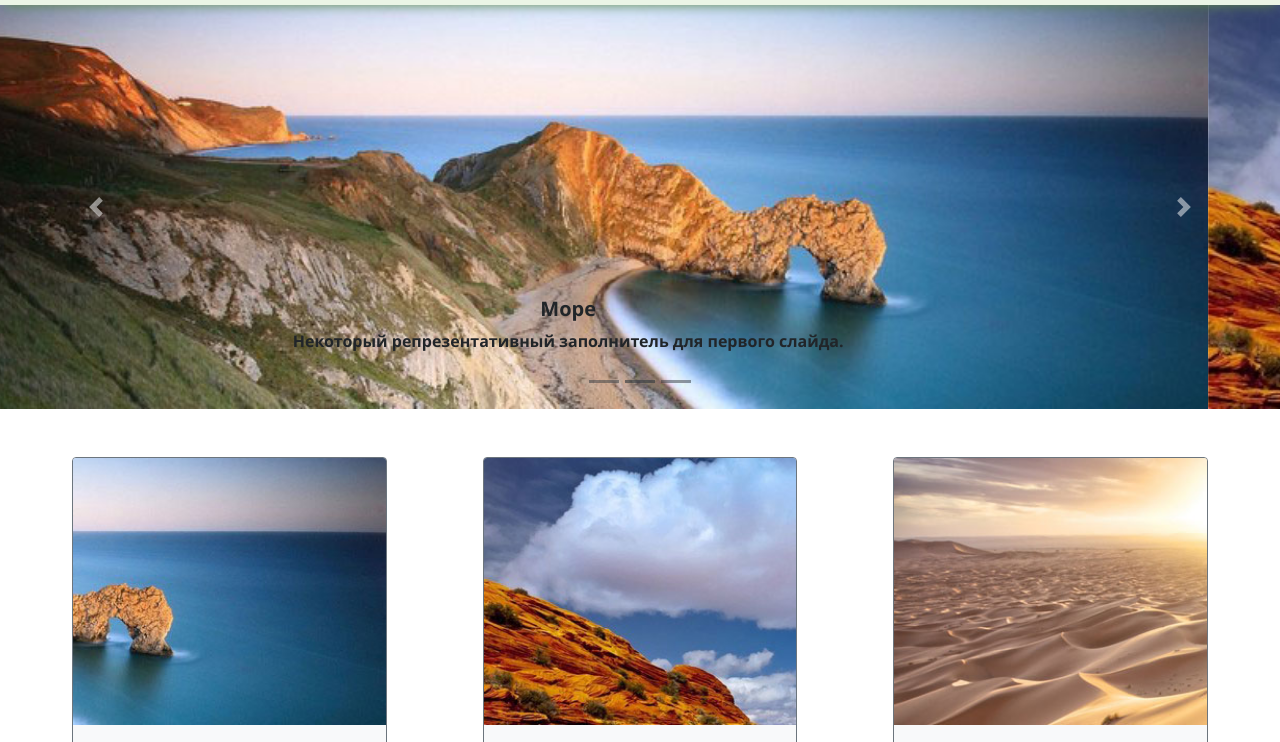
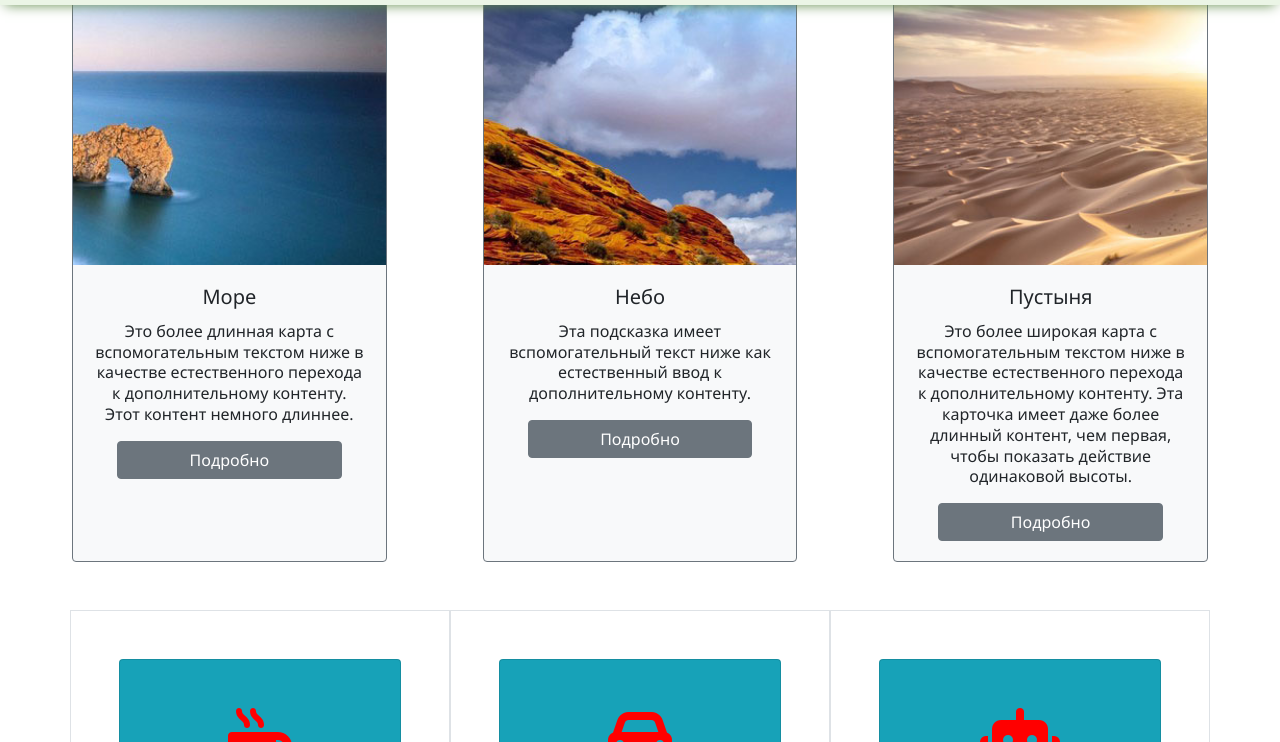
Before and after one commit to nappelbaum/testGit, a plain HTML site: page index.html in a window 1280 px wide. Shown: the part 51-793 px from the top of the page. Drawn offline with nearby package versions, Linux system fonts and the light colour scheme.

Commit message:
Change index

```diff
--- a/index.html
+++ b/index.html
@@ -120,7 +120,7 @@
     </style>
   </head>
   <body>
-    <!-- Main menu start -->
+    <!-- Main menu start GGGGIIIITTT -->
     <nav
       class="navbar w-100 navbar-expand-lg navbar-light bg-light main-navbar"
     >
@@ -188,80 +188,6 @@
       </div>
     </nav>
     <!-- Main menu end -->
-
-    <!-- Carusel start -->
-    <div
-      id="carouselExampleCaptions"
-      class="carousel slide"
-      data-ride="carousel"
-    >
-      <ol class="carousel-indicators">
-        <li
-          data-target="#carouselExampleCaptions"
-          data-slide-to="0"
-          class="bg-dark"
-          class="active"
-        ></li>
-        <li
-          data-target="#carouselExampleCaptions"
-          class="bg-dark"
-          data-slide-to="1"
-        ></li>
-        <li
-          data-target="#carouselExampleCaptions"
-          class="bg-dark"
-          data-slide-to="2"
-        ></li>
-      </ol>
-      <div class="carousel-inner">
-        <div class="carousel-item active">
-          <img src="./img/slide-1.jpg" class="d-block w-100" alt="Море" />
-          <div class="carousel-caption text-body d-none d-md-block">
-            <h5 class="font-weight-bold">Море</h5>
-            <p class="font-weight-bold">
-              Некоторый репрезентативный заполнитель для первого слайда.
-            </p>
-          </div>
-        </div>
-        <div class="carousel-item">
-          <img src="./img/slide-2.jpg" class="d-block w-100" alt="Небо" />
-          <div class="carousel-caption text-body d-none d-md-block">
-            <h5 class="font-weight-bold">Небо</h5>
-            <p class="font-weight-bold">
-              Некоторый репрезентативный заполнитель для второго слайда.
-            </p>
-          </div>
-        </div>
-        <div class="carousel-item">
-          <img src="./img/slide-3.jpg" class="d-block w-100" alt="Пустыня" />
-          <div class="carousel-caption text-body d-none d-md-block">
-            <h5 class="font-weight-bold">Пустыня</h5>
-            <p class="font-weight-bold">
-              Некоторый репрезентативный заполнитель для третьего слайда.
-            </p>
-          </div>
-        </div>
-      </div>
-      <a
-        class="carousel-control-prev"
-        href="#carouselExampleCaptions"
-        role="button"
-        data-slide="prev"
-      >
-        <span class="carousel-control-prev-icon" aria-hidden="true"></span>
-        <span class="sr-only">Предыдущий</span>
-      </a>
-      <a
-        class="carousel-control-next"
-        href="#carouselExampleCaptions"
-        role="button"
-        data-slide="next"
-      >
-        <span class="carousel-control-next-icon" aria-hidden="true"></span>
-        <span class="sr-only">Следующий</span>
-      </a>
-    </div>
-    <!-- Carusel end -->
 
     <!-- Cards start -->
     <div class="card-deck my-card-deck px-4 my-5 mx-auto">
```
